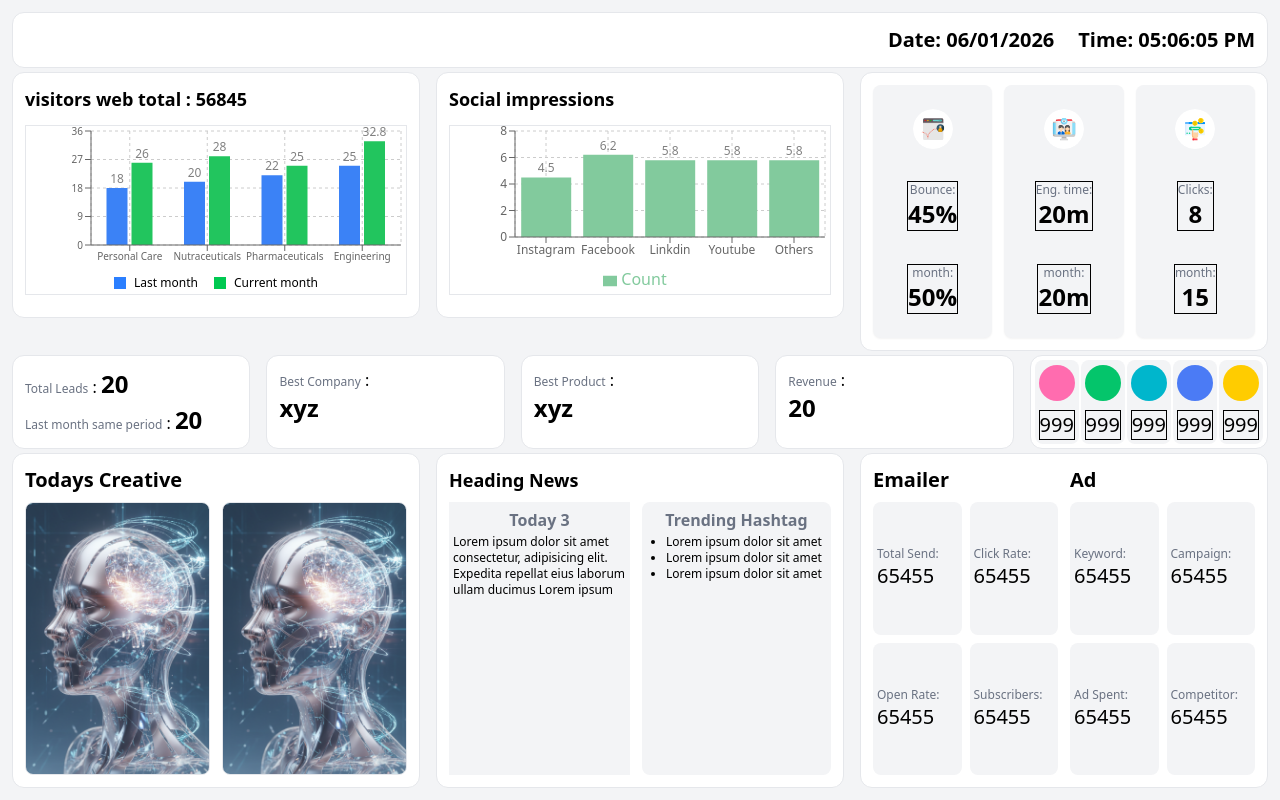
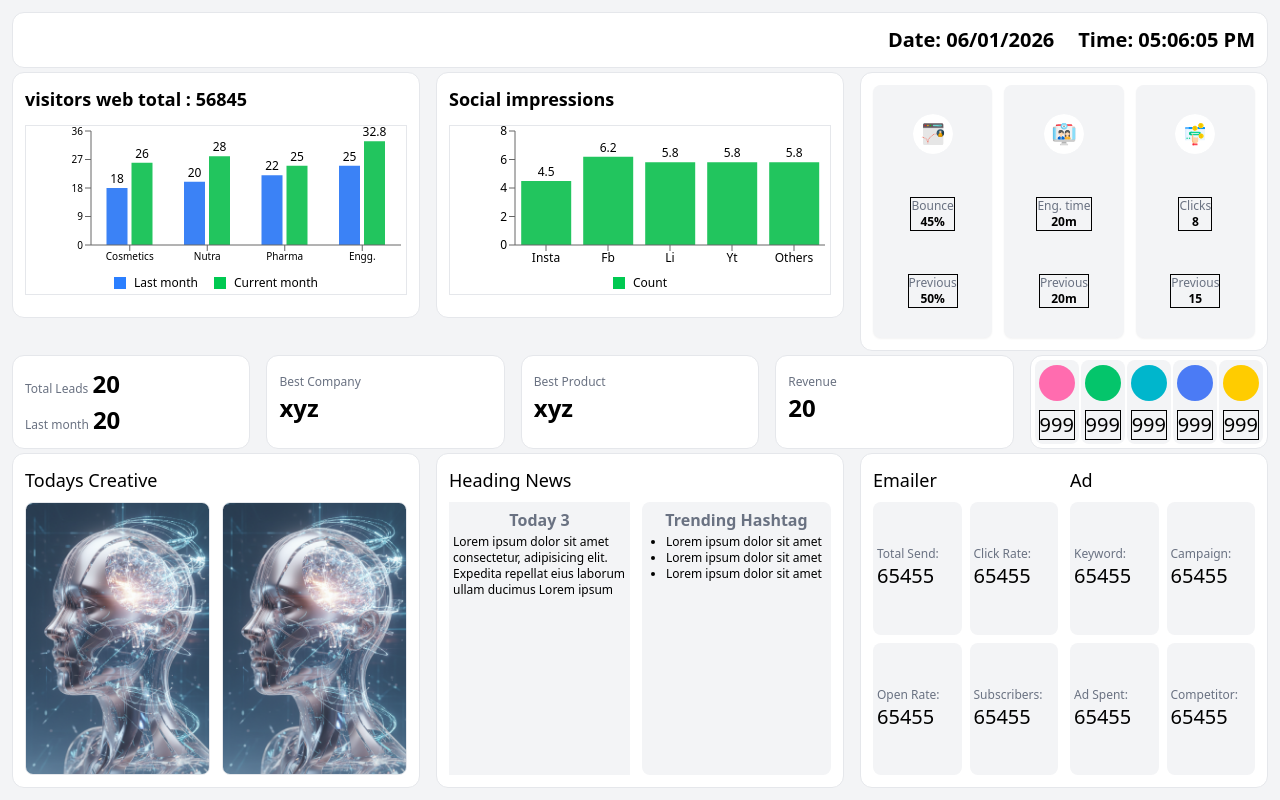
Before and after one commit to Amarjit-Gupta/next-js-dashboard, a Next.js app: page / in a window 1280 px wide. Built offline with nearby package versions, Linux system fonts and the light colour scheme.

Commit message:
first-commit

```diff
--- a/app/BarchartDouble/page.jsx
+++ b/app/BarchartDouble/page.jsx
@@ -138,10 +138,10 @@ import {
 
 const BarChartDouble = () => {
   const data = [
-    { title: "Personal Care", ctr: 18, cvr: 26 },
-    { title: "Nutraceuticals", ctr: 20, cvr: 28 },
-    { title: "Pharmaceuticals", ctr: 22, cvr: 25 },
-    { title: "Engineering", ctr: 25, cvr: 32.8 }
+    { title: "Cosmetics", ctr: 18, cvr: 26 },
+    { title: "Nutra", ctr: 20, cvr: 28 },
+    { title: "Pharma", ctr: 22, cvr: 25 },
+    { title: "Engg.", ctr: 25, cvr: 32.8 }
   ];
 
   return (
@@ -153,19 +153,19 @@ const BarChartDouble = () => {
       <div className="w-full min-w-0 h-45 overflow-hidden">
         <ResponsiveContainer width="100%" height={170} className="border border-gray-200 h-full">
           <BarChart data={data} barCategoryGap="20%">
-            <CartesianGrid strokeDasharray="3 3" />
+            {/* <CartesianGrid strokeDasharray="3 3" /> */}
 
             {/* X Axis */}
             <XAxis
               dataKey="title"
               interval={0}
-              tick={{ fontSize: 10 }}
+              tick={{ fontSize: 10, fill: "black" }}
             // angle={-22}         // labels ko -45 degree rotate karo
             // textAnchor="end"    // rotation ke saath alignment fix
             />
 
             <YAxis interval={0}
-              tick={{ fontSize: 10 }}/>
+              tick={{ fontSize: 10,fill: "black"  }} />
 
             <Tooltip />
 
@@ -176,12 +176,12 @@ const BarChartDouble = () => {
 
             {/* Last month */}
             <Bar dataKey="ctr" fill="#3b82f6" name="Last month">
-              <LabelList dataKey="ctr" position="top" fontSize={12} />
+              <LabelList dataKey="ctr" position="top" fontSize={12} fill="black" />
             </Bar>
 
             {/* Current month */}
             <Bar dataKey="cvr" fill="#22c55e" name="Current month">
-              <LabelList dataKey="cvr" position="top" fontSize={12} />
+              <LabelList dataKey="cvr" position="top" fontSize={12} fill="black" />
             </Bar>
           </BarChart>
         </ResponsiveContainer>
--- a/app/BarchartSingle/page.jsx
+++ b/app/BarchartSingle/page.jsx
@@ -71,10 +71,10 @@ import {
 
 const BarChartSingle = () => {
   const data = [
-    { title: "Instagram", ctr: 4.5 },
-    { title: "Facebook", ctr: 6.2 },
-    { title: "Linkdin", ctr: 5.8 },
-    { title: "Youtube", ctr: 5.8 },
+    { title: "Insta", ctr: 4.5 },
+    { title: "Fb", ctr: 6.2 },
+    { title: "Li", ctr: 5.8 },
+    { title: "Yt", ctr: 5.8 },
     { title: "Others", ctr: 5.8 },
   ];
 
@@ -87,22 +87,22 @@ const BarChartSingle = () => {
       <div className="w-full min-w-0 h-45 overflow-hidden">
         <ResponsiveContainer width="100%" height={170} className="border border-gray-200 h-full">
           <BarChart data={data}>
-            <CartesianGrid strokeDasharray="3 3" />
+            {/* <CartesianGrid strokeDasharray="3 3" /> */}
 
             <XAxis
               dataKey="title"
               interval={0}
-              tick={{ fontSize: 12 }}
+              tick={{ fontSize: 12,fill: "black"  }}
             />
 
             <YAxis interval={0}
-              tick={{ fontSize: 12 }}/>
+              tick={{ fontSize: 12,fill: "black"  }}/>
             <Tooltip />
-            <Legend fontSize={12} />
+            <Legend content={<CustomLegend />} />
 
-            <Bar dataKey="ctr" fill="#82ca9d" name="Count">
+            <Bar dataKey="ctr" fill="#22c55e" name="Count">
               <LabelList dataKey="ctr" position="top"
-               fontSize={12} />
+               fontSize={12} fill="black" />
             </Bar>
 
           </BarChart>
@@ -113,3 +113,17 @@ const BarChartSingle = () => {
 };
 
 export default BarChartSingle;
+
+
+
+
+const CustomLegend = () => {
+  return (
+
+      <div className="flex items-center text-xs justify-center gap-2">
+        <span className="w-3 h-3 bg-green-500 inline-block " />
+        <span>Count</span>
+      </div>
+
+  );
+};
--- a/app/Emailer/page.jsx
+++ b/app/Emailer/page.jsx
@@ -29,7 +29,7 @@ const Emailer = () => {
 
             <div className="flex flex-col h-full">
 
-                <h1 className="font-bold text-xl mb-2">
+                <h1 className="font-medium text-xs lg:text-lg mb-2">
                     Emailer
                 </h1>
 
@@ -55,7 +55,7 @@ const Emailer = () => {
 
             <div className="flex flex-col h-full">
 
-                <h1 className="font-bold text-xl mb-2">Ad</h1>
+                <h1 className="font-medium text-xs lg:text-lg mb-2">Ad</h1>
 
                 <div className="flex-1 grid grid-cols-2 gap-2">
                     <div className=" flex flex-col justify-center px-1 bg-gray-100 rounded-lg">
--- a/app/KPI/page.jsx
+++ b/app/KPI/page.jsx
@@ -38,7 +38,7 @@ const KPI = ({ txt1, txt2, val1, val2 }) => {
       <div className="bg-white h-full rounded-xl p-3 border border-gray-200">
 
         <p>
-          <span className="text-gray-500 font-medium text-xs">{txt1}</span> :&nbsp;
+          <span className="text-gray-500 font-medium text-xs">{txt1}</span>&nbsp;
 
           {!showSecond && <br />}
 
@@ -49,7 +49,7 @@ const KPI = ({ txt1, txt2, val1, val2 }) => {
 
         {showSecond && (
           <p className="mt-1">
-            <span className="text-gray-500 font-medium text-xs">{txt2}</span> :
+            <span className="text-gray-500 font-medium text-xs">{txt2}</span>
             <span className="font-bold text-xs lg:text-2xl ml-1">{val2}</span>
           </p>
         )}
--- a/app/TodaysCreative/page.jsx
+++ b/app/TodaysCreative/page.jsx
@@ -57,7 +57,7 @@ const TodaysCreative = () => {
     <div className="h-full flex flex-col overflow-hidden">
 
       {/* Header – fixed height */}
-      <h2 className="font-bold text-xl mb-2">
+      <h2 className="font-medium text-xs lg:text-lg mb-2">
         Todays Creative
       </h2>
 
--- a/app/Total/page.jsx
+++ b/app/Total/page.jsx
@@ -4,9 +4,9 @@ import Image from "next/image";
 const Total = () => {
   return (
     <div className="grid grid-cols-3 gap-3 h-full p-3">
-      <CardData title1="Bounce" title2=" month" value1={'45%'} value2={'50%'} icon="/frame-1.svg"/>
-      <CardData title1="Eng. time" title2=" month" value1={'20m'} value2={'20m'} icon="/frame-2.svg" />
-      <CardData title1="Clicks" title2=" month" value1={8} value2={15} icon="/frame-3.svg" />
+      <CardData title1="Bounce" title2="Previous" value1={'45%'} value2={'50%'} icon="/frame-1.svg"/>
+      <CardData title1="Eng. time" title2="Previous" value1={'20m'} value2={'20m'} icon="/frame-2.svg" />
+      <CardData title1="Clicks" title2="Previous" value1={8} value2={15} icon="/frame-3.svg" />
     </div>
   );
 };
@@ -35,14 +35,14 @@ const CardData = ({ title1, title2, value1, value2,icon }) => {
 
       {/* First metric */}
       <div className="text-center border">
-        <p className="text-gray-500 font-medium text-xs">{title1}:</p>
-        <p className="text-xs lg:text-2xl font-medium lg:font-bold">{value1}</p>
+        <p className="text-gray-500 font-medium text-xs">{title1}</p>
+        <p className="text-xs font-medium lg:font-bold">{value1}</p>
       </div>
 
       {/* Second metric */}
       <div className="text-center border">
-        <p className="text-gray-500 font-medium text-xs">{title2}:</p>
-        <p className="text-xs lg:text-2xl font-medium lg:font-bold">{value2}</p>
+        <p className="text-gray-500 font-medium text-xs">{title2}</p>
+        <p className="text-xs font-medium lg:font-bold">{value2}</p>
       </div>
     </div>
   );
--- a/app/page.js
+++ b/app/page.js
@@ -143,7 +143,7 @@ const App = () => {
 
       {/* ROW 2 : KPI */}
       <div className="grid grid-cols-5 gap-4 h-full">
-        <KPI txt1="Total Leads" txt2="Last month same period" val1={20} val2={20} />
+        <KPI txt1="Total Leads" txt2="Last month" val1={20} val2={20} />
         <KPI txt1="Best Company" val1="xyz" />
         <KPI txt1="Best Product" val1="xyz" />
         <KPI txt1="Revenue" val1={20} />
@@ -182,7 +182,7 @@ const App = () => {
 
         {/* Heading News + Carousel + Hashtags */}
         <div className=" p-3 flex flex-col h-full overflow-hidden bg-white rounded-xl  border border-gray-200">
-          <h2 className="text-lg font-bold mb-2">Heading News</h2>
+          <h2 className="font-medium text-xs lg:text-lg mb-2">Heading News</h2>
 
           <div className="flex-1 flex gap-3 overflow-hidden">
             {/* Carousel */}
```
